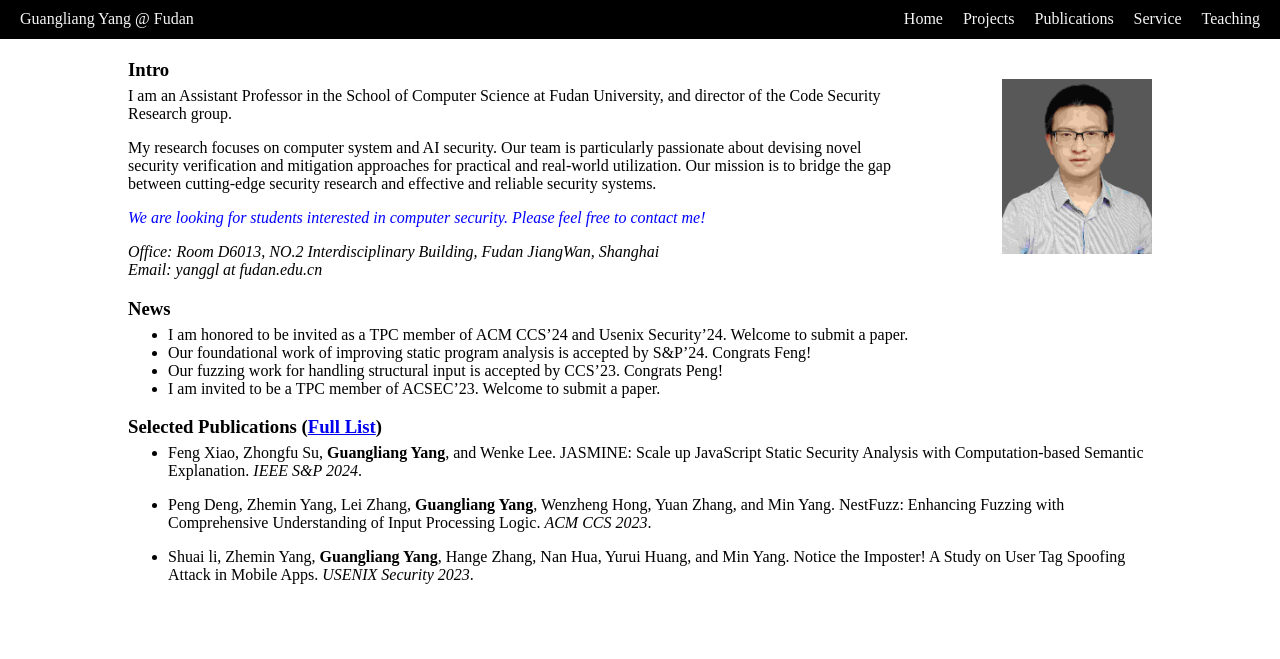
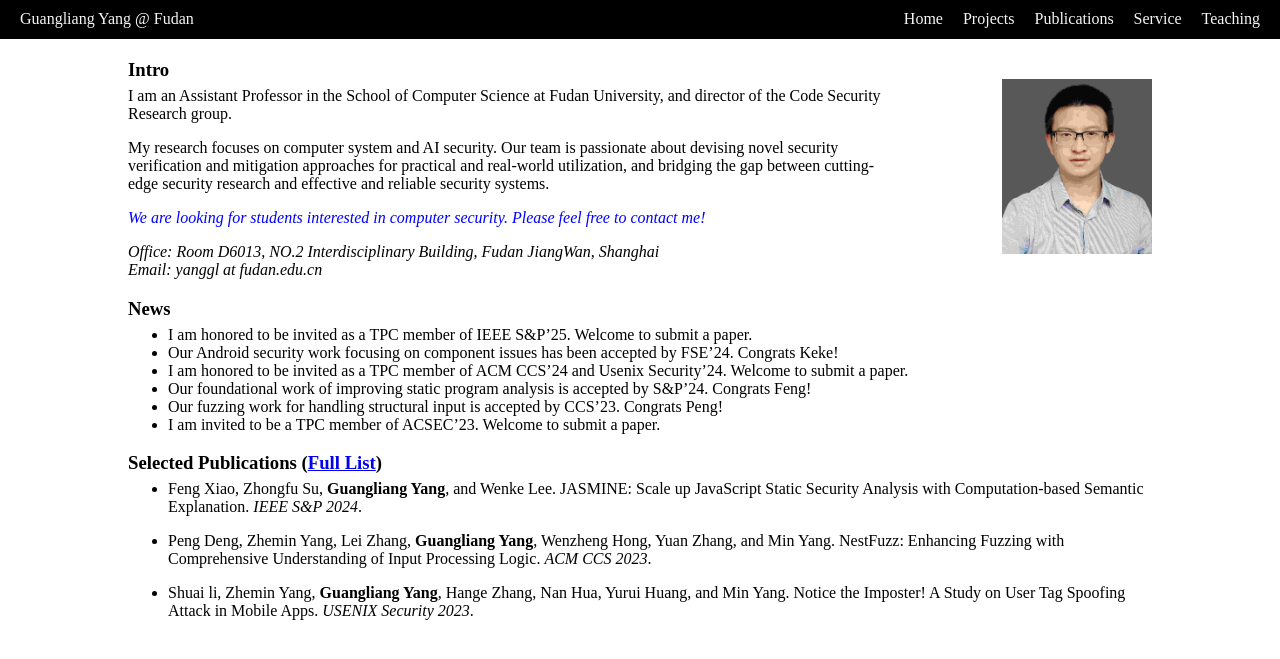
Before and after one commit to yang-guangliang/yang-guangliang.github.io, a Jekyll site: the page built from index.md, in a window 1280 px wide. Shown: the top 659 px of the page. Built offline with Jekyll 4.4.1, drawn with Linux system fonts in a browser that asks for light colours.

Commit message:
Update index.md

```diff
--- a/index.md
+++ b/index.md
@@ -10,7 +10,7 @@ title: home
 
 I am an Assistant Professor in the School of Computer Science at Fudan University, and director of the Code Security Research group.
 
-My research focuses on computer system and AI security. Our team is particularly passionate about devising novel security verification and mitigation approaches for practical and real-world utilization. Our mission is to bridge the gap between cutting-edge security research and effective and reliable security systems.
+My research focuses on computer system and AI security. Our team is passionate about devising novel security verification and mitigation approaches for practical and real-world utilization, and bridging the gap between cutting-edge security research and effective and reliable security systems.
 
 <span style="color:blue">*We are looking for students interested in computer security. Please feel free to contact me!*</span>
 
@@ -20,6 +20,8 @@ My research focuses on computer system and AI security. Our team is particularly
 
 
 ### News
+- I am honored to be invited as a TPC member of IEEE S&P'25. Welcome to submit a paper.
+- Our Android security work focusing on component issues has been accepted by FSE'24. Congrats Keke!
 - I am honored to be invited as a TPC member of ACM CCS'24 and Usenix Security'24. Welcome to submit a paper.
 - Our foundational work of improving static program analysis is accepted by S&P'24. Congrats Feng!
 - Our fuzzing work for handling structural input is accepted by CCS'23. Congrats Peng!
```
